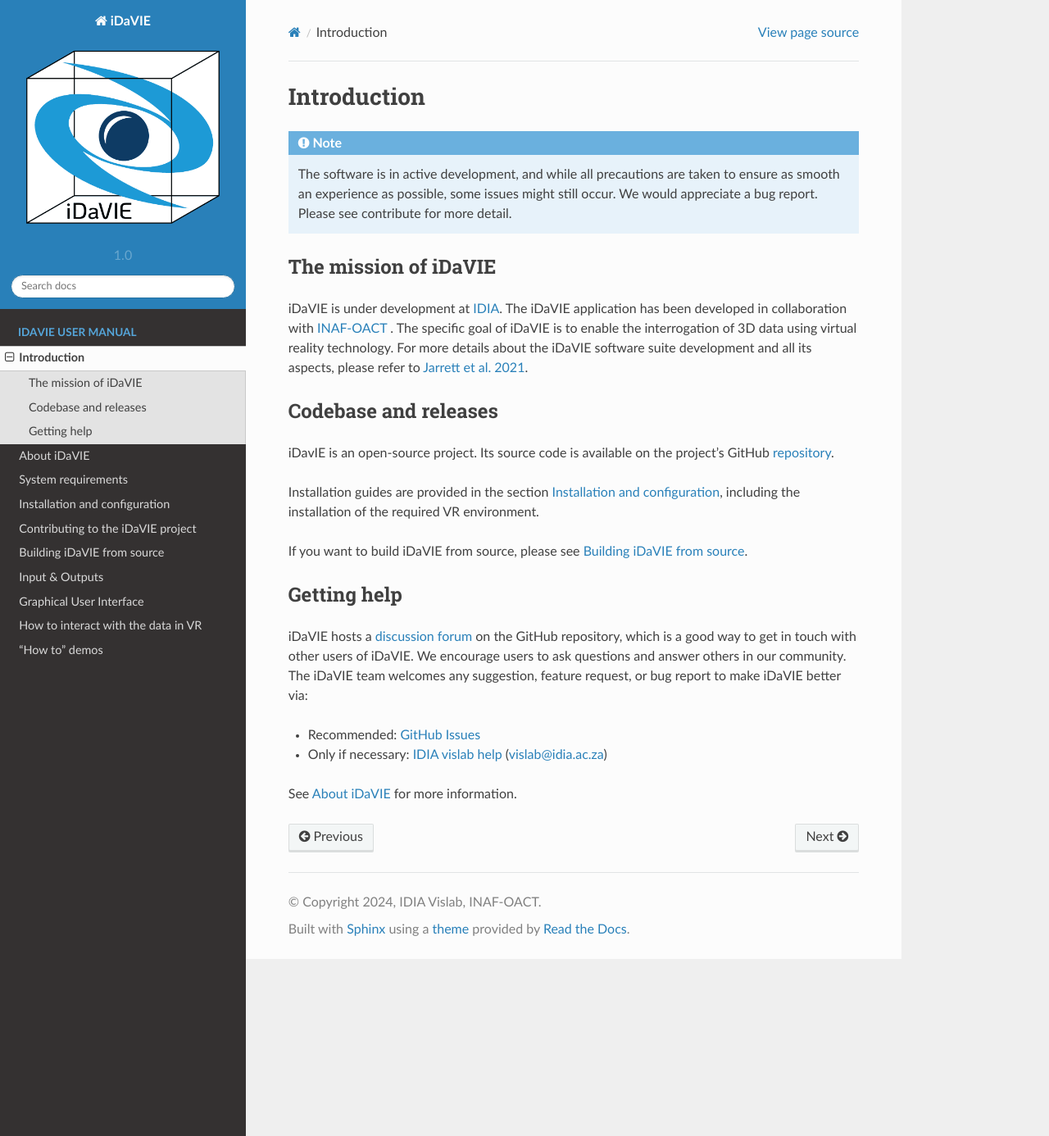
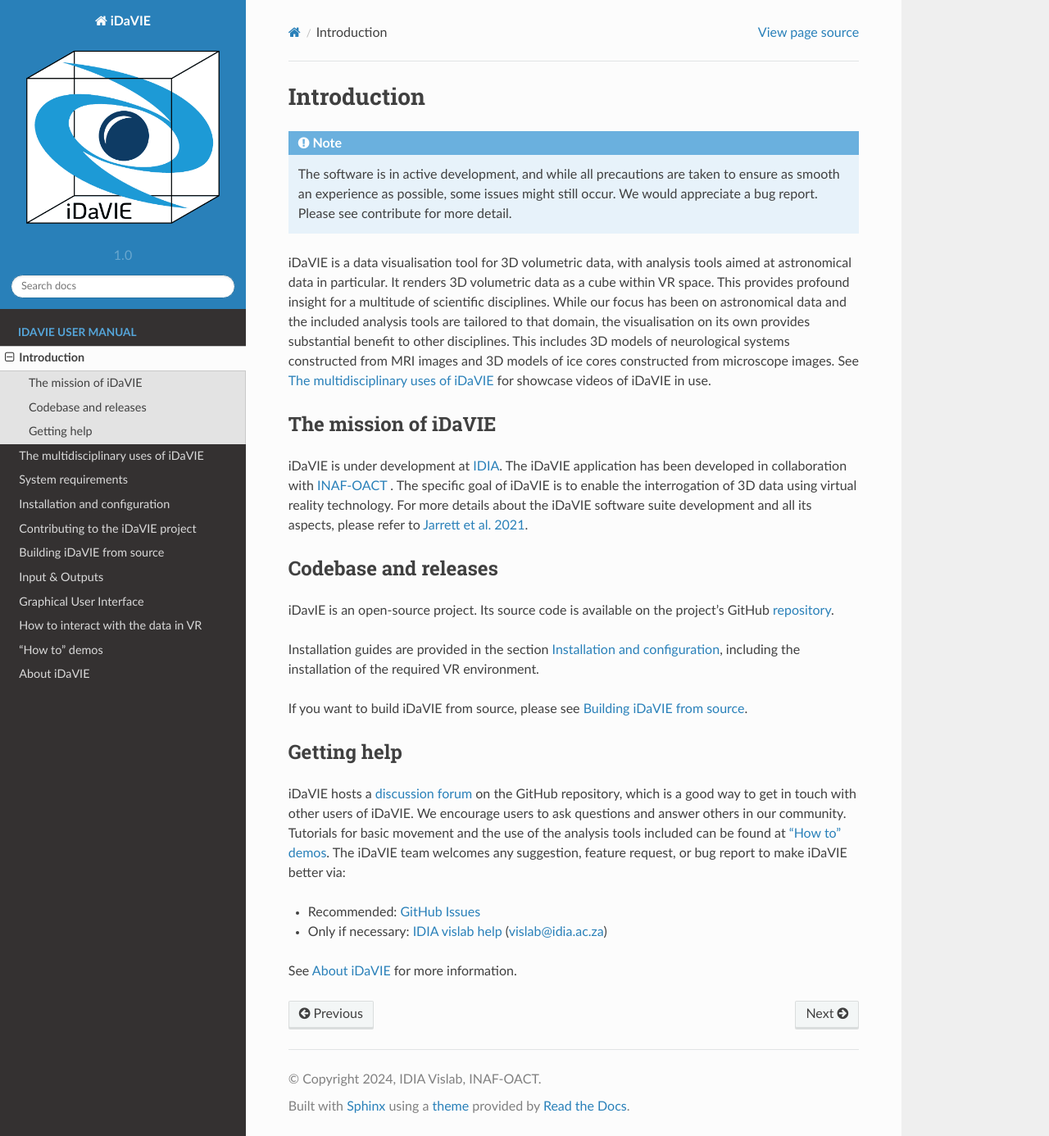
Before and after one commit to vdhulst/idavie_docs, a Sphinx documentation site: the page built from docs/source/introduction.rst, in a window 1280 px wide and 1386 px high. Shown: the whole window at 82% size. Built offline with Sphinx 7.4.7 and the Read the Docs theme 2.0.0, drawn with Linux system fonts in a browser that asks for light colours.

Commit message:
Add multidisciplinary aspect. Add science use cases.

```diff
--- a/docs/source/index.rst
+++ b/docs/source/index.rst
@@ -14,7 +14,7 @@
    :caption: iDaVIE user manual
 
    introduction.rst
-   about.rst
+   multidisciplinary.rst
    requirements.rst
    installation_and_configuration.rst
    contribute.rst
--- a/docs/source/introduction.rst
+++ b/docs/source/introduction.rst
@@ -1,6 +1,8 @@
 Introduction
 ============
 .. note:: The software is in active development, and while all precautions are taken to ensure as smooth an experience as possible, some issues might still occur. We would appreciate a bug report. Please see :ref:`contribute` for more detail.
+
+iDaVIE is a data visualisation tool for 3D volumetric data, with analysis tools aimed at astronomical data in particular. It renders 3D volumetric data as a cube within VR space. This provides profound insight for a multitude of scientific disciplines. While our focus has been on astronomical data and the included analysis tools are tailored to that domain, the visualisation on its own provides substantial benefit to other disciplines. This includes 3D models of neurological systems constructed from MRI images and 3D models of ice cores constructed from microscope images. See :ref:`multidisciplinary` for showcase videos of iDaVIE in use.
 
 The mission of iDaVIE
 -----------------------
@@ -16,7 +18,7 @@
 
 Getting help
 ------------
-iDaVIE hosts a `discussion forum <https://github.com/idia-astro/iDaVIE/discussions>`_ on the GitHub repository, which is a good way to get in touch with other users of iDaVIE. We encourage users to ask questions and answer others in our community.
+iDaVIE hosts a `discussion forum <https://github.com/idia-astro/iDaVIE/discussions>`_ on the GitHub repository, which is a good way to get in touch with other users of iDaVIE. We encourage users to ask questions and answer others in our community. Tutorials for basic movement and the use of the analysis tools included can be found at :ref:`how_to_demos`.
 The iDaVIE team welcomes any suggestion, feature request, or bug report to make iDaVIE better via:
 
 * Recommended: `GitHub Issues <https://github.com/idia-astro/iDaVIE/issues>`_
--- /dev/null
+++ b/docs/source/multidisciplinary.rst
@@ -0,0 +1,4 @@
+.. _multidisciplinary:
+The multidisciplinary uses of iDaVIE
+====================================
+iDaVIE, as a data visualisation tool for 3D volumetric data, provides profound insight for a multitude of scientific disciplines. While our focus has been on astronomical data and the included analysis tools are tailored to that domain, the visualisation on its own provides substantial benefit to other disciplines. This includes 3D models of neurological systems constructed from MRI images and 3D models of ice cores constructed from microscope images.
```
Also changed, not shown: other parts of docs/source/index.rst (+1 -0 lines).
